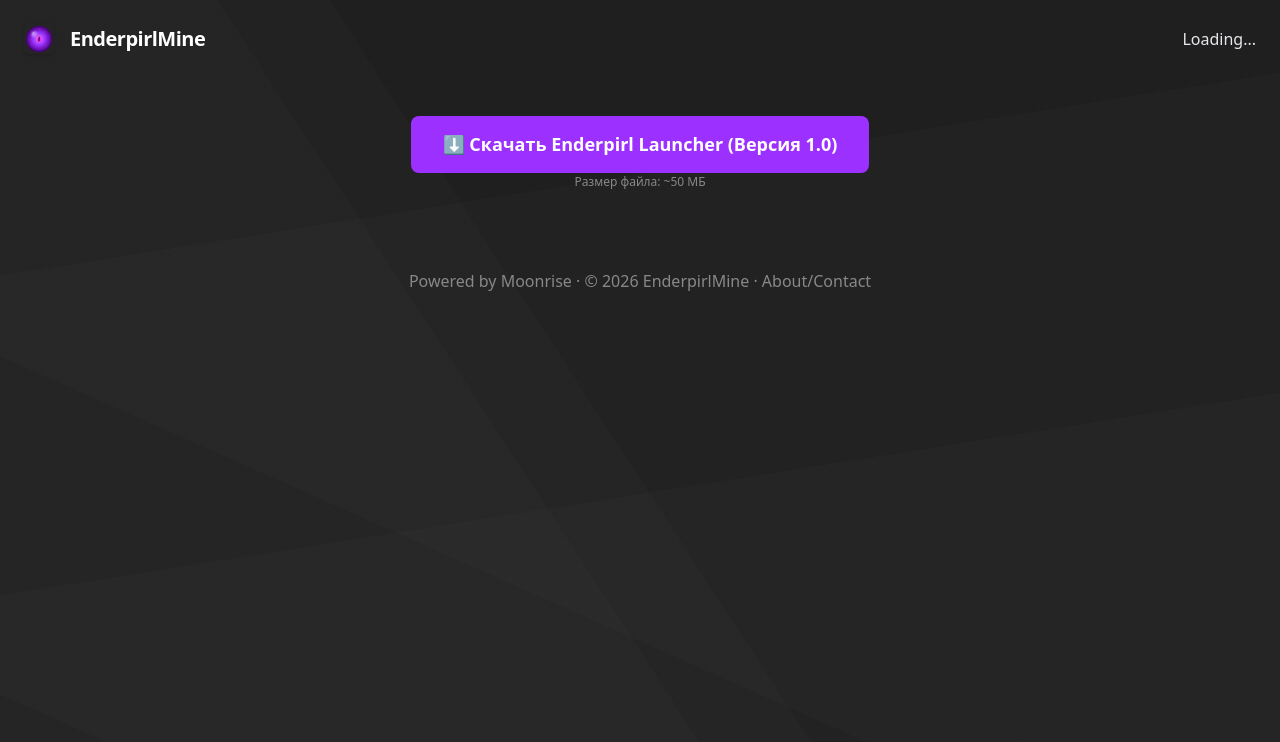
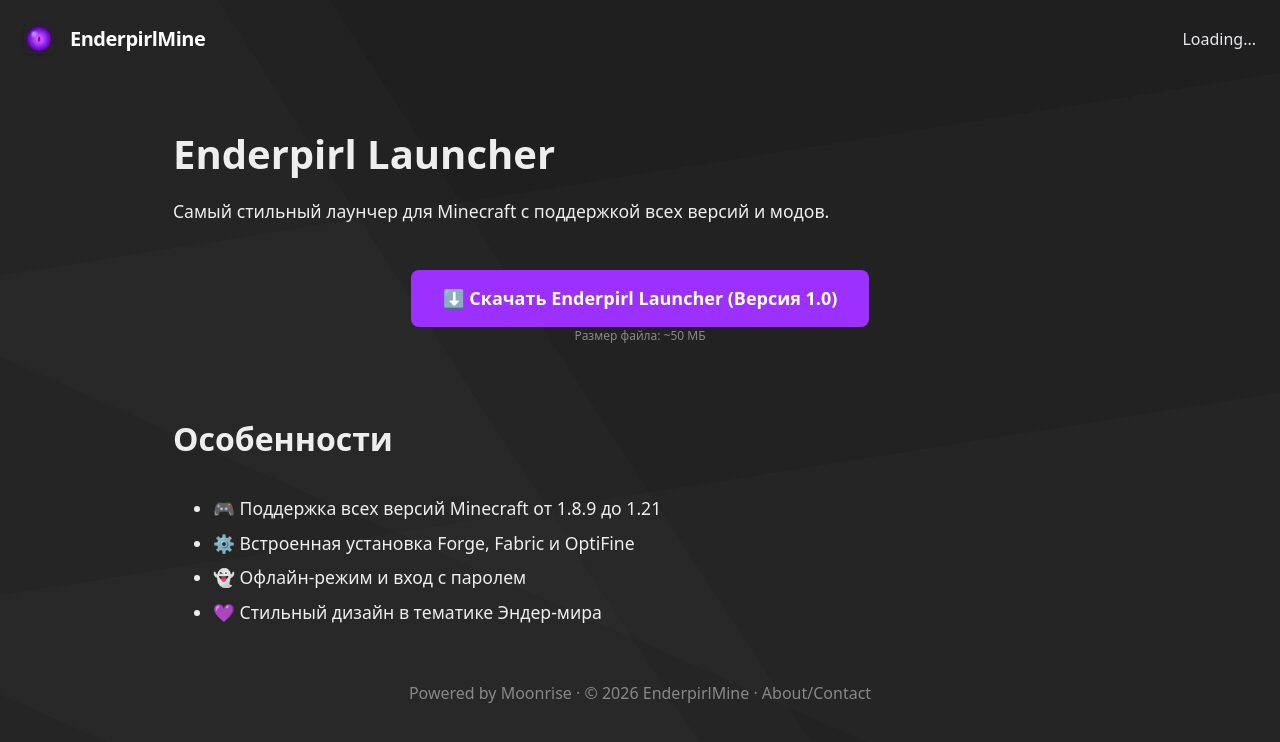
Before and after one commit to m42123501-spec/EnderpirlTeam.github.io, a Jekyll site: the page built from index.md, in a window 1280 px wide. Shown: the top 742 px of the page. Built offline with Jekyll 4.4.1, drawn with Linux system fonts in a browser that asks for light colours.

Commit message:
index.md

```diff
--- a/index.md
+++ b/index.md
@@ -3,6 +3,11 @@ layout: page
 title: EnderPirl Launcher — скачать лучший лаунчер для Minecraft
 navname: Главная
 ---
+
+
+# Enderpirl Launcher
+
+Самый стильный лаунчер для Minecraft с поддержкой всех версий и модов.
 
 <div style="text-align: center; margin: 30px 0;">
     <a href="https://drive.google.com/file/d/1IC9YEmla6eZTJuP21fUpJhzVmT-6sIwd/view?usp=sharing"
@@ -14,3 +19,10 @@ navname: Главная
     </a>
     <p style="color: #888; font-size: 12px;">Размер файла: ~50 МБ</p>
 </div>
+
+## Особенности
+
+- 🎮 Поддержка всех версий Minecraft от 1.8.9 до 1.21
+- ⚙️ Встроенная установка Forge, Fabric и OptiFine
+- 👻 Офлайн-режим и вход с паролем
+- 💜 Стильный дизайн в тематике Эндер-мира
```
